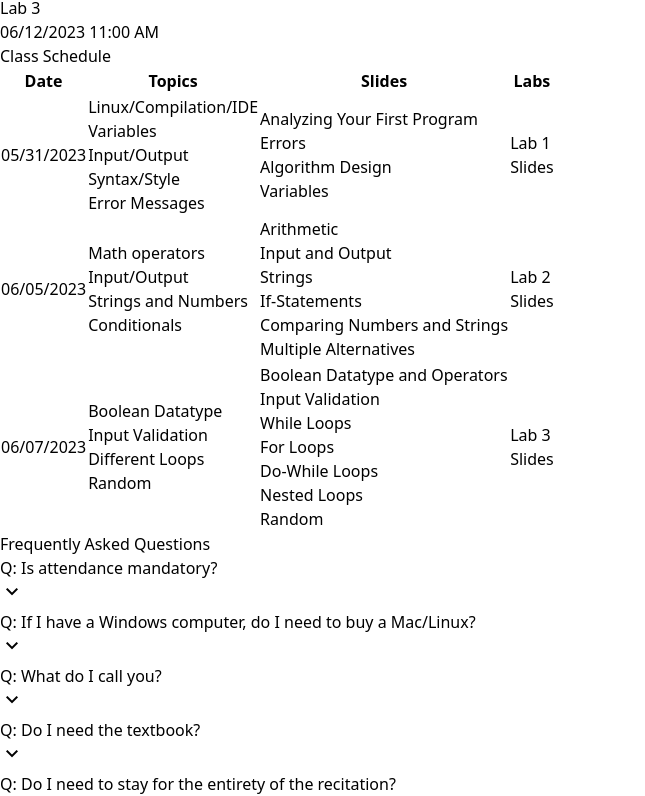
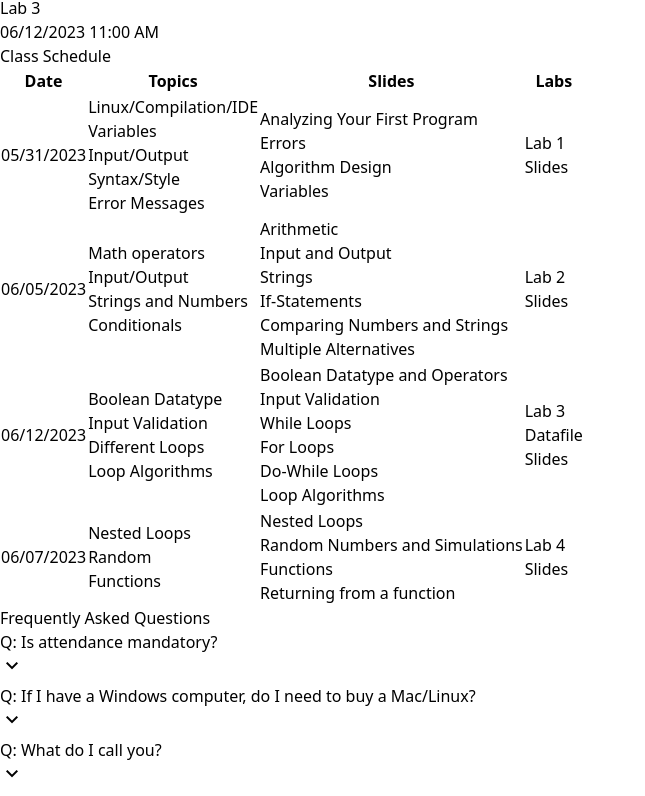
Before and after one commit to Proto007/Hunter_CS135_Summer23, a React (Vite) app in the folder course-app/: page / in a window 1280 px wide. Shown: the part 416-1212 px from the top of the page, without its empty margins (0-645 px from the left). Built offline with nearby package versions, Linux system fonts and the light colour scheme.

Commit message:
update schedule for next class

```diff
--- a/course-app/src/components/Schedule.jsx
+++ b/course-app/src/components/Schedule.jsx
@@ -44,7 +44,7 @@ export default function Schedule(){
                         <a target="_blank" href="https://maryash.github.io/135/slides/2.5%20Strings.pdf">Strings</a><br/>
                         <a target="_blank" href="https://maryash.github.io/135/slides/3.1%20The%20IF%20Statement.pdf">If-Statements</a><br/>
                         <a target="_blank" href="https://maryash.github.io/135/slides/3.2%20Comparing%20Numbers%20and%20Strings.pdf">Comparing Numbers and Strings</a><br/>
-                        <a target="_blank" href="https://maryash.github.io/135/slides/3.3%20Multiple%20Alternatives%20_%203.4%20Nested%20Branches.pdf">Multiple Alternatives</a><br/>
+                        <a target="_blank" href="https://maryash.github.io/135/slides/3.3%20Multiple%20Alternatives%20_%203.4%20Nested%20Branches.pdf">Multiple Alternatives</a>
                     </td>
                     <td className="border border-slate-700 p-0 text-center text-blue-700 font-bold">
                         <a target="_blank" href="https://maryash.github.io/135/labs/lab_02.html">Lab 2</a><br/>
@@ -52,12 +52,12 @@ export default function Schedule(){
                     </td>
                 </tr>
                 <tr>
-                    <td className="border border-slate-700 p-2 text-center">06/07/2023</td>
+                    <td className="border border-slate-700 p-2 text-center">06/12/2023</td>
                     <td className="border border-slate-700 p-2 text-center">
                         Boolean Datatype<br/>
                         Input Validation<br/>
                         Different Loops<br/>
-                        Random
+                        Loop Algorithms
                     </td>
                     <td className="border border-slate-700 p-2 text-center text-blue-700 font-bold">
                         <a target="_blank" href="https://maryash.github.io/135/slides/3.7%20Boolean%20Variables%20and%20Operators.pdf">Boolean Datatype and Operators</a><br/>
@@ -65,12 +65,31 @@ export default function Schedule(){
                         <a target="_blank" href="https://maryash.github.io/135/slides/4.1%20The%20WHILE%20Loop.pdf">While Loops</a><br/>
                         <a target="_blank" href="https://maryash.github.io/135/slides/4.2%20PS%20Hand-Tracing%20_%204.3%20The%20FOR%20Loop.pdf">For Loops</a><br/>
                         <a target="_blank" href="https://maryash.github.io/135/slides/4.4%20The%20DO%20Loop%20_%204.5%20Processing%20Input.pdf">Do-While Loops</a><br/>
-                        <a target="_blank" href="https://maryash.github.io/135/slides/4.6%20PS%20Storyboards%20_%204.7%20Common%20Loop%20Algorithms%20_%204.8%20Nested%20Loops.pdf">Nested Loops</a><br/>
-                        <a target="_blank" href="https://maryash.github.io/135/slides/4.9%20PS%20Solve%20a%20Simpler%20Problem%20First%20_%204.10%20Random%20Numbers%20and%20Simulations.pdf">Random</a>
+                        <a target="_blank" href="https://maryash.github.io/135/slides/4.6%20PS%20Storyboards%20_%204.7%20Common%20Loop%20Algorithms%20_%204.8%20Nested%20Loops.pdf">Loop Algorithms</a>
                     </td>
                     <td className="border border-slate-700 p-0 text-center text-blue-700 font-bold">
                         <a target="_blank" href="https://maryash.github.io/135/labs/lab_03.html">Lab 3</a><br/>
+                        <a target="_blank" href="/Hunter_CS135_Summer23/extra_content/Current_Reservoir_Levels.tsv">Datafile</a><br/>
                         <a target="_blank" href="/Hunter_CS135_Summer23/recitation_slides/Lab_3.pdf">Slides</a><br/>
+                    </td>
+                </tr>
+                <tr>
+                    <td className="border border-slate-700 p-2 text-center">06/07/2023</td>
+                    <td className="border border-slate-700 p-2 text-center">
+                        Nested Loops<br/>
+                        Random<br/>
+                        Functions
+                    </td>
+                    <td className="border border-slate-700 p-2 text-center text-blue-700 font-bold">
+                        <a target="_blank" href="https://maryash.github.io/135/slides/4.6%20PS%20Storyboards%20_%204.7%20Common%20Loop%20Algorithms%20_%204.8%20Nested%20Loops.pdf">Nested Loops</a><br/>
+                        <a target="_blank" href="https://maryash.github.io/135/slides/4.9%20PS%20Solve%20a%20Simpler%20Problem%20First%20_%204.10%20Random%20Numbers%20and%20Simulations.pdf">Random Numbers and Simulations</a><br/>
+                        <a target="_blank" href="https://maryash.github.io/135/slides/5.1%20Functions%20as%20Black%20Boxes%20_%205.2%20Implementing%20Functions%20_%205.3%20Parameter%20Passing.pdf">Functions</a><br/>
+                        <a target="_blank" href="https://maryash.github.io/135/slides/5.4%20Return%20Values%20_%205.5%20Functions%20without%20Return%20Values%20_%205.6%20Reusable%20Functions.pdf">Returning from a function</a><br/>
+
+                    </td>
+                    <td className="border border-slate-700 p-0 text-center text-blue-700 font-bold">
+                        <a target="_blank" href="https://maryash.github.io/135/labs/lab_04.html">Lab 4</a><br/>
+                        <a target="_blank" href="/Hunter_CS135_Summer23/recitation_slides/Lab_4.pdf">Slides</a><br/>
                     </td>
                 </tr>
             </tbody>
```
Also changed, not shown: 2 other files (tests, documents, lock files or other folders).
